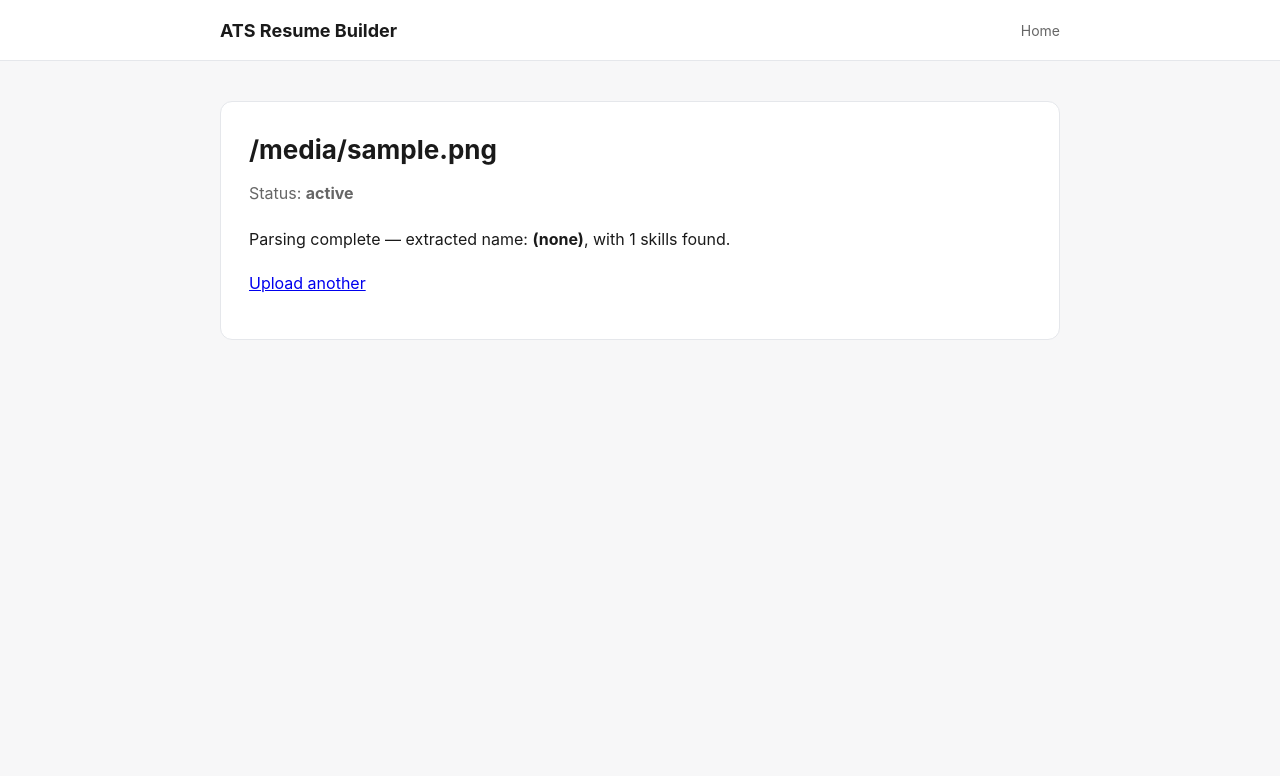
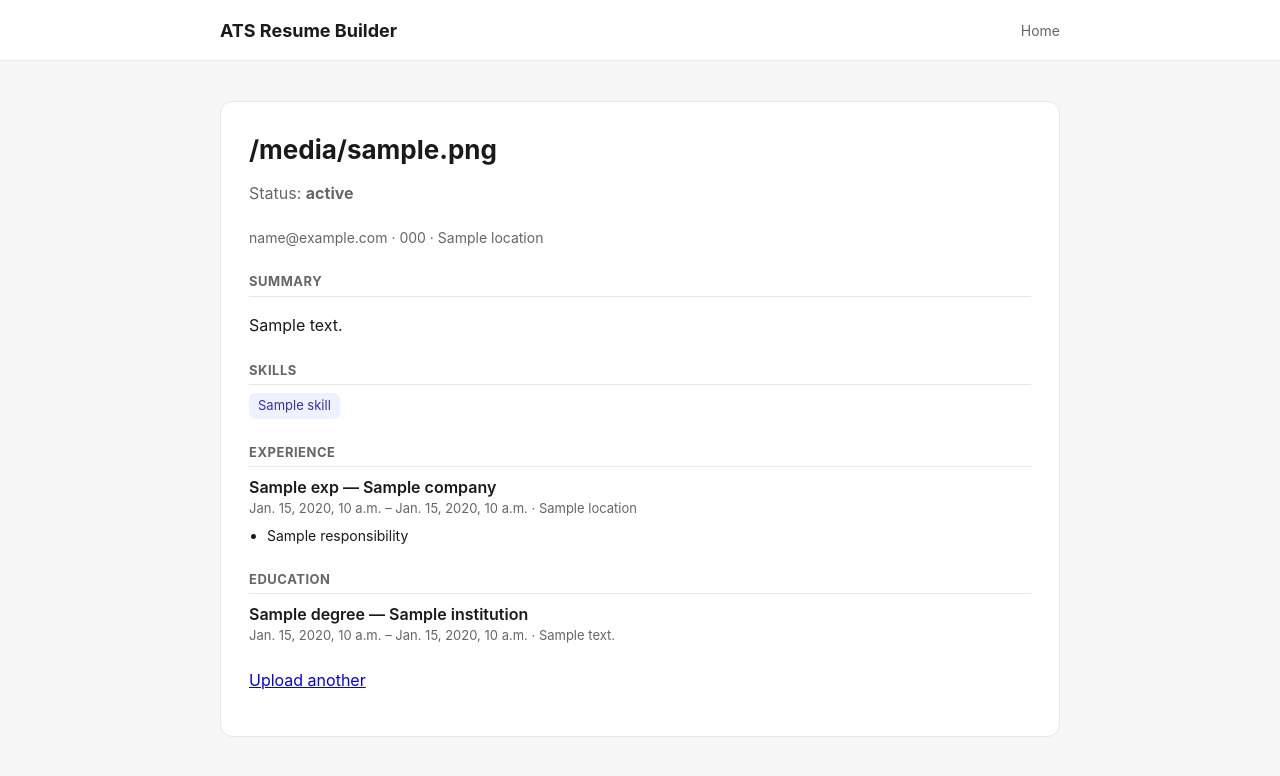
Before and after one commit to alimustafa0/ats-resume-builder, a Django app: template apps/resumes/templates/resumes/detail.html in a window 1280 px wide. Shown: the top 776 px of the page. Run offline with Django 5.2, Linux system fonts and the light colour scheme; the template is opened without the code that fills it: most values are stand-ins (such as "Sample title", 1, 10 or a date in 2020); data that the repository does not hold is empty; parts of the project's set-up code (start-up, migrations or seed data) failed here and were passed over.

Commit message:
feat: add live HTMX status polling and parsed resume display

```diff
--- a/apps/core/templates/base.html
+++ b/apps/core/templates/base.html
@@ -36,6 +36,16 @@
         }
         h1 { font-size: 26px; margin: 0 0 12px; }
         p.lead { color: var(--muted); font-size: 16px; margin: 0 0 22px; }
+
+        h2.section { font-size: 13px; text-transform: uppercase; letter-spacing: .04em; color: var(--muted); margin: 24px 0 8px; border-bottom: 1px solid var(--border); padding-bottom: 4px; }
+        .chips { display: flex; flex-wrap: wrap; gap: 6px; }
+        .chip { background: #eef2ff; color: #3730a3; border-radius: 6px; padding: 3px 9px; font-size: 13px; }
+        .entry { margin-bottom: 14px; }
+        .entry .role { font-weight: 600; }
+        .entry .meta { color: var(--muted); font-size: 13px; }
+        .entry ul { margin: 6px 0 0; padding-left: 18px; }
+        .entry li { font-size: 14px; margin-bottom: 3px; }
+        .contact-line { color: var(--muted); font-size: 14px; }
     </style>
 </head>
 <body>
--- /dev/null
+++ b/apps/resumes/templates/resumes/_status.html
@@ -0,0 +1,61 @@
+<div id="resume-status"
+     {% if resume.status == "pending" or resume.status == "processing" %}
+     hx-get="{% url 'resumes:status' resume.pk %}"
+     hx-trigger="every 2s"
+     hx-swap="outerHTML"
+     {% endif %}>
+
+    <p class="lead">Status: <strong>{{ resume.get_status_display }}</strong></p>
+
+    {% if resume.status == "completed" %}
+        {% with data=resume.structured_data %}
+        <p class="contact-line">
+            {{ data.contact.email }}{% if data.contact.phone %} &middot; {{ data.contact.phone }}{% endif %}{% if data.contact.location %} &middot; {{ data.contact.location }}{% endif %}
+        </p>
+
+        {% if data.summary %}
+            <h2 class="section">Summary</h2>
+            <p>{{ data.summary }}</p>
+        {% endif %}
+
+        {% if data.skills %}
+            <h2 class="section">Skills</h2>
+            <div class="chips">
+                {% for skill in data.skills %}<span class="chip">{{ skill }}</span>{% endfor %}
+            </div>
+        {% endif %}
+
+        {% if data.experience %}
+            <h2 class="section">Experience</h2>
+            {% for exp in data.experience %}
+            <div class="entry">
+                <div class="role">{{ exp.job_title }}{% if exp.company %} &mdash; {{ exp.company }}{% endif %}</div>
+                <div class="meta">{{ exp.start_date }}{% if exp.end_date %} &ndash; {{ exp.end_date }}{% endif %}{% if exp.location %} &middot; {{ exp.location }}{% endif %}</div>
+                {% if exp.responsibilities %}
+                <ul>{% for r in exp.responsibilities %}<li>{{ r }}</li>{% endfor %}</ul>
+                {% endif %}
+            </div>
+            {% endfor %}
+        {% endif %}
+
+        {% if data.education %}
+            <h2 class="section">Education</h2>
+            {% for edu in data.education %}
+            <div class="entry">
+                <div class="role">{{ edu.degree }}{% if edu.institution %} &mdash; {{ edu.institution }}{% endif %}</div>
+                <div class="meta">{{ edu.start_date }}{% if edu.end_date %} &ndash; {{ edu.end_date }}{% endif %}{% if edu.details %} &middot; {{ edu.details }}{% endif %}</div>
+            </div>
+            {% endfor %}
+        {% endif %}
+
+        <p style="margin-top:22px;"><a href="{% url 'resumes:upload' %}">Upload another</a></p>
+        {% endwith %}
+
+    {% elif resume.status == "failed" %}
+        <p style="color:#b91c1c;">Processing failed: {{ resume.error_message }}</p>
+        <p style="margin-top:18px;"><a href="{% url 'resumes:upload' %}">Try another</a></p>
+
+    {% else %}
+        <p>Parsing your resume&hellip; this page updates on its own.</p>
+    {% endif %}
+</div>
--- a/apps/resumes/templates/resumes/detail.html
+++ b/apps/resumes/templates/resumes/detail.html
@@ -5,18 +5,6 @@
 {% block content %}
 <div class="card">
     <h1>{{ resume.original_filename|default:"Resume" }}</h1>
-    <p class="lead">Status: <strong>{{ resume.get_status_display }}</strong></p>
-
-    {% if resume.status == "completed" %}
-        <p>Parsing complete &mdash; extracted name:
-           <strong>{{ resume.structured_data.contact.full_name|default:"(none)" }}</strong>,
-           with {{ resume.structured_data.skills|length }} skills found.</p>
-    {% elif resume.status == "failed" %}
-        <p style="color:#b91c1c;">Processing failed: {{ resume.error_message }}</p>
-    {% else %}
-        <p>Queued for parsing. Make sure the worker is running, then refresh this page.</p>
-    {% endif %}
-
-    <p style="margin-top:20px;"><a href="{% url 'resumes:upload' %}">Upload another</a></p>
+    {% include "resumes/_status.html" %}
 </div>
 {% endblock %}
--- a/apps/resumes/urls.py
+++ b/apps/resumes/urls.py
@@ -7,4 +7,5 @@ app_name = "resumes"
 urlpatterns = [
     path("resumes/upload/", views.upload_resume, name="upload"),
     path("resumes/<uuid:pk>/", views.resume_detail, name="detail"),
+    path("resumes/<uuid:pk>/status/", views.resume_status, name="status"),
 ]
--- a/apps/resumes/views.py
+++ b/apps/resumes/views.py
@@ -24,3 +24,9 @@ def resume_detail(request, pk):
     """Show a resume's processing status and, once ready, its parsed summary."""
     resume = get_object_or_404(Resume, pk=pk)
     return render(request, "resumes/detail.html", {"resume": resume})
+
+
+def resume_status(request, pk):
+    """Return just the status fragment -- the endpoint HTMX polls."""
+    resume = get_object_or_404(Resume, pk=pk)
+    return render(request, "resumes/_status.html", {"resume": resume})
```
